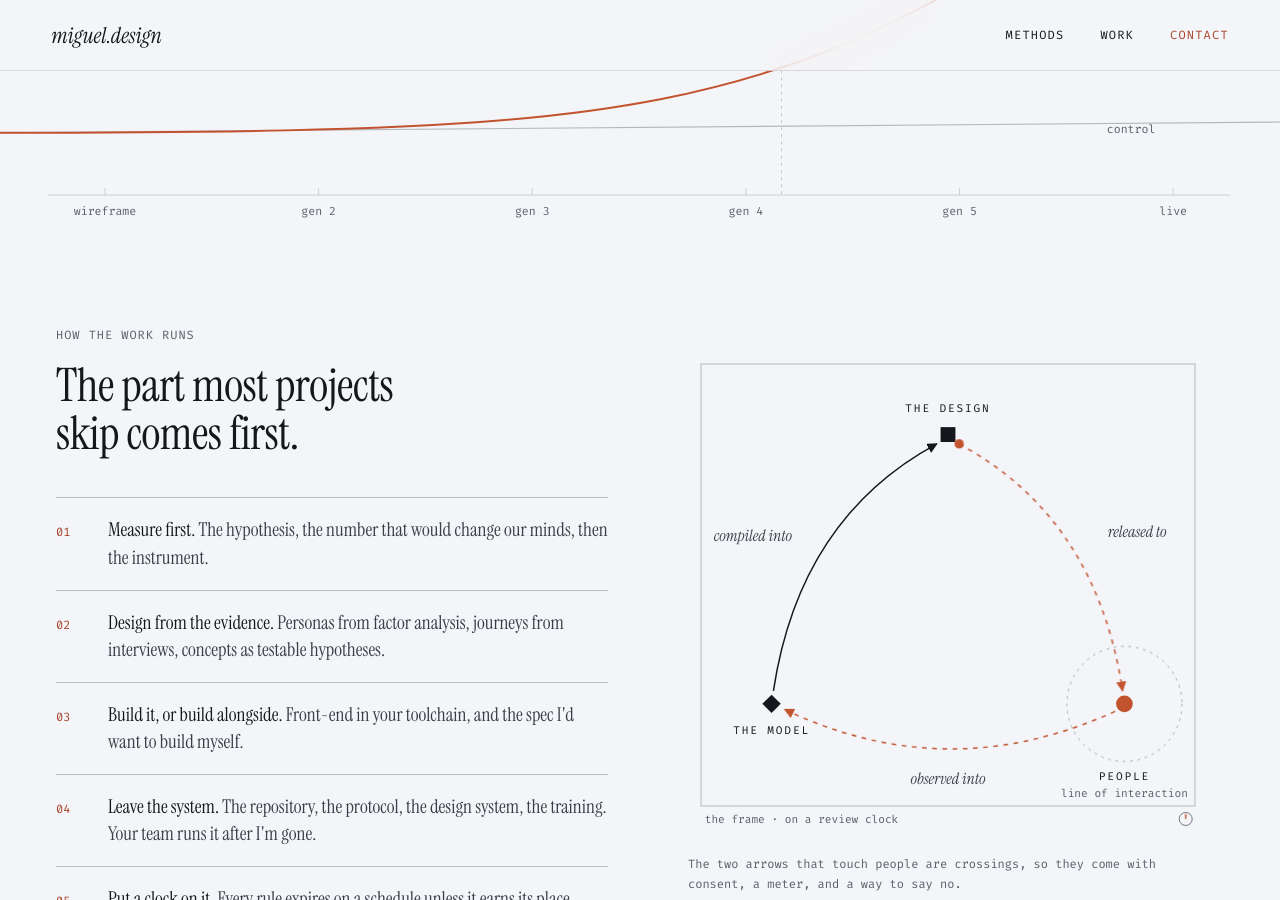
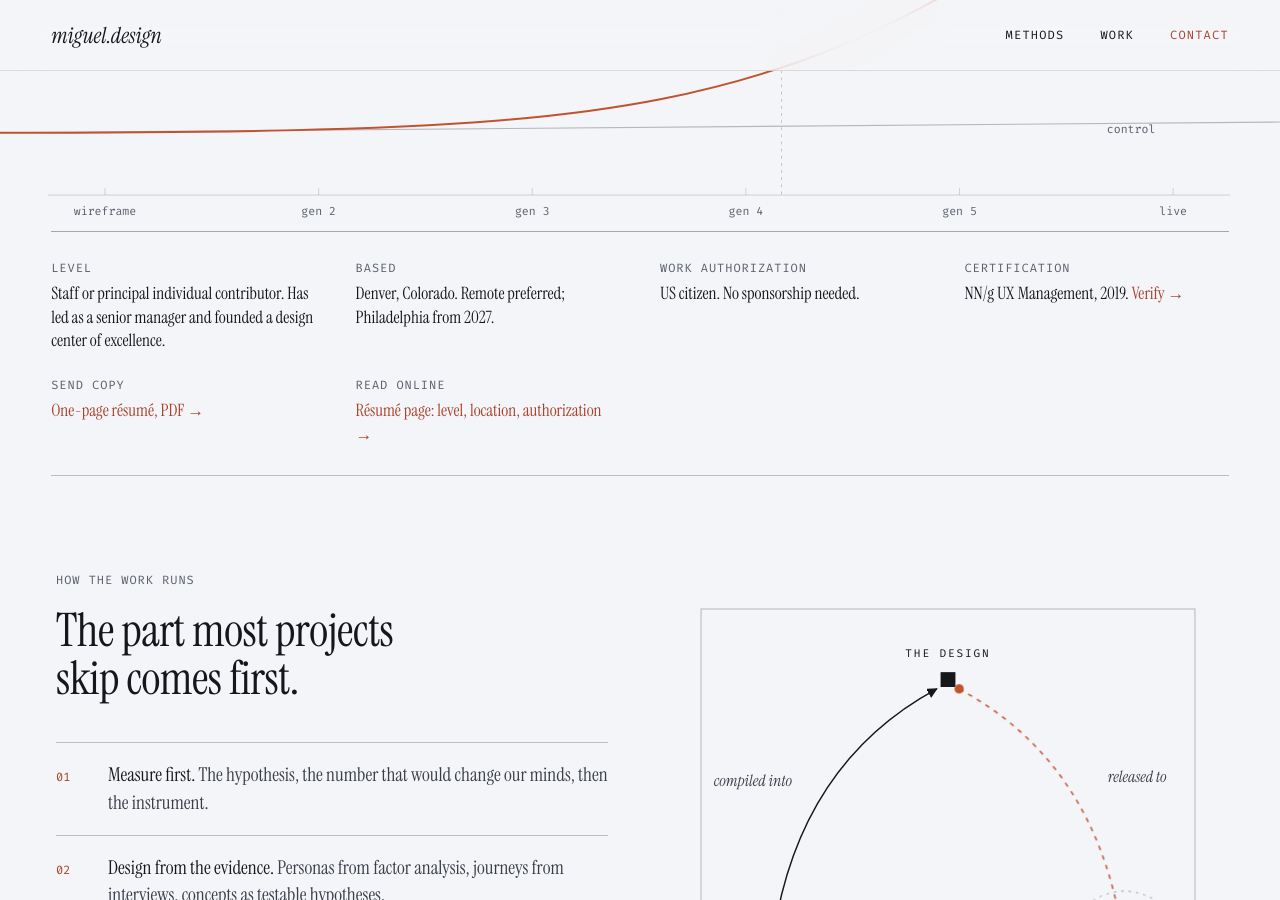
Before and after one commit to miguel-perez/miguel-perez.github.io, a Jekyll site: the page built from index.html, in a window 1280 px wide and 900 px high, scrolled down 680 px. Built offline with Jekyll 4.4.1, drawn with Linux system fonts in a browser that asks for light colours; some of the changed text lies outside the part shown.

Commit message:
Serve the recruiter, the sponsor and the machine reader, and raise the studies' small labels
The harness's latest readings (2026-09-15) pointed at four changes.

Small text on the case studies: 19% of Arrow's and 24% of Inovalon's
characters sat under 12 px, at the 86th and 91st reference percentiles
on phone. The labels a reader must read (facts-row keys, outline labels,
methods line, act cut labels, blueprint lanes, rules and phase sub-labels,
heat-map labels and key, the task grid, the scroll hint) go to 12 px; the
legacy-form and app replicas and figure captions keep 11 px. The shares
are now 7% and 12%. The homepage's provenance captions under the
outcomes and quotes go to 13 px.

Three readers from the brief had no page. An at-a-glance block between
the hero and Methods carries level, location, work authorization,
certification and the send copy for recruiters and screeners. /resume/
is the one-page résumé and the canonical plain-text summary; the PDF is
that page printed by headless Chrome (README, "Résumé PDF"). Person
structured data (JSON-LD) is emitted on both pages. The Key outcomes
heading gets a stable anchor. Compensation, phone, pronouns and
availability are deliberately absent, pending Miguel's decisions.

The two "Case study →" links say what the study holds: the crawl's
scent reads only anchor text, and a repeated label is weak link purpose.

Harness on the built site: 0 findings; axe 0 on every page; every
control at or above the 9.6 mm floor on both profiles.

Co-Authored-By: Claude Fable 5.1 <noreply@anthropic.com>

```diff
--- a/_includes/head.html
+++ b/_includes/head.html
@@ -13,6 +13,7 @@
 <meta name="robots" content="noindex,nofollow">
 {%- endif %}
 <link rel="canonical" href="{{ page.url | absolute_url }}">
+{%- include person.html %}
 <link rel="icon" href="/assets/favicon.svg" type="image/svg+xml">
 <meta property="og:type" content="{% if page.url == '/' %}website{% else %}article{% endif %}">
 <meta property="og:url" content="{{ page.url | absolute_url }}">
--- /dev/null
+++ b/_includes/person.html
@@ -0,0 +1,23 @@
+{%- if page.person %}
+<script type="application/ld+json">
+{
+ "@context": "https://schema.org",
+ "@type": "Person",
+ "@id": "https://miguel.design/#person",
+ "name": "Miguel Ángel Pérez-Holdsworth",
+ "alternateName": "Miguel Pérez-Holdsworth",
+ "givenName": "Miguel",
+ "familyName": "Pérez-Holdsworth",
+ "jobTitle": "Product designer and design researcher",
+ "description": "Product designer, design researcher and front-end developer, building software since 2008. Sets up the A/B test, the usability study or the evaluation harness first, then ships the design and the system that runs it. Staff or principal individual contributor; has led as a senior manager and founded a design center of excellence.",
+ "url": "https://miguel.design/",
+ "email": "mailto:mail@miguel.design",
+ "sameAs": ["https://linkedin.com/in/miguelux", "https://github.com/miguel-perez"],
+ "address": {"@type": "PostalAddress", "addressLocality": "Denver", "addressRegion": "CO", "addressCountry": "US"},
+ "nationality": {"@type": "Country", "name": "United States"},
+ "knowsAbout": ["Design research", "Product design", "Front-end development", "A/B testing", "Usability studies", "Evaluation harnesses", "Design systems", "Design operations"],
+ "hasCredential": {"@type": "EducationalOccupationalCredential", "name": "NN/g UX Certification, UX Management specialty", "credentialCategory": "certification", "identifier": "UXC #1029705", "recognizedBy": {"@type": "Organization", "name": "Nielsen Norman Group"}, "url": "https://www.nngroup.com/ux-certification/verify/"},
+ "subjectOf": {"@type": "WebPage", "@id": "https://miguel.design/resume/", "name": "One-page résumé"}
+}
+</script>
+{%- endif %}
--- a/index.html
+++ b/index.html
@@ -24,6 +25,17 @@ description: "I set up the A/B test, the usability study, or the evaluation harn
   <text x="1300" y="330" text-anchor="end" font-family="Fira Code,monospace" font-size="13" fill="#5b606b">control</text>
  </svg>
  <div class="hero-cap">Love With Food, 2015. A/B tested. Method in UX Collective, 2019.</div>
+</section>
+
+<section id="facts" aria-label="At a glance" style="scroll-margin-top:72px;max-width:1440px;margin:0 auto;padding:0 clamp(20px,4vw,56px)">
+ <dl style="margin:0;border-top:1px solid rgba(21,23,28,.35);border-bottom:1px solid rgba(21,23,28,.25);padding:28px 0;display:grid;grid-template-columns:repeat(auto-fit,minmax(min(220px,100%),1fr));gap:24px 40px;align-items:start">
+  <div><dt style="font:12px 'Fira Code',monospace;letter-spacing:.08em;text-transform:uppercase;color:#5b606b">Level</dt><dd style="margin:6px 0 0;font-size:17px;line-height:1.4;color:#15171c">Staff or principal individual contributor. Has led as a senior manager and founded a design center of excellence.</dd></div>
+  <div><dt style="font:12px 'Fira Code',monospace;letter-spacing:.08em;text-transform:uppercase;color:#5b606b">Based</dt><dd style="margin:6px 0 0;font-size:17px;line-height:1.4;color:#15171c">Denver, Colorado. Remote preferred; Philadelphia from 2027.</dd></div>
+  <div><dt style="font:12px 'Fira Code',monospace;letter-spacing:.08em;text-transform:uppercase;color:#5b606b">Work authorization</dt><dd style="margin:6px 0 0;font-size:17px;line-height:1.4;color:#15171c">US citizen. No sponsorship needed.</dd></div>
+  <div><dt style="font:12px 'Fira Code',monospace;letter-spacing:.08em;text-transform:uppercase;color:#5b606b">Certification</dt><dd style="margin:6px 0 0;font-size:17px;line-height:1.4;color:#15171c">NN/g UX Management, 2019. <a href="https://www.nngroup.com/ux-certification/verify/" style="color:#a8422a;display:inline-block;padding:20px 8px;margin:-20px -8px">Verify →</a></dd></div>
+  <div><dt style="font:12px 'Fira Code',monospace;letter-spacing:.08em;text-transform:uppercase;color:#5b606b">Send copy</dt><dd style="margin:6px 0 0;font-size:17px;line-height:1.4;color:#15171c"><a href="/assets/miguel-perez-holdsworth-resume.pdf" style="color:#a8422a;display:inline-block;padding:20px 8px;margin:-20px -8px">One-page résumé, PDF →</a></dd></div>
+  <div><dt style="font:12px 'Fira Code',monospace;letter-spacing:.08em;text-transform:uppercase;color:#5b606b">Read online</dt><dd style="margin:6px 0 0;font-size:17px;line-height:1.4;color:#15171c"><a href="/resume/" style="color:#a8422a;display:inline-block;padding:20px 8px;margin:-20px -8px">Résumé page: level, location, authorization →</a></dd></div>
+ </dl>
 </section>
 
 
@@ -66,12 +78,12 @@ description: "I set up the A/B test, the usability study, or the evaluation harn
 
 <section id="work" style="scroll-margin-top:72px;max-width:1440px;margin:0 auto;padding:96px clamp(20px,4vw,56px)">
  <div style="font:12px 'Fira Code',monospace;letter-spacing:.08em;text-transform:uppercase;color:#5b606b">Work · 2008 to now</div>
- <h2 style="margin:18px 0 0;font-size:clamp(34px,3.6vw,52px);line-height:1.05;font-weight:400;letter-spacing:-.01em">Key outcomes.</h2>
+ <h2 id="outcomes" style="scroll-margin-top:72px;margin:18px 0 0;font-size:clamp(34px,3.6vw,52px);line-height:1.05;font-weight:400;letter-spacing:-.01em">Key outcomes.</h2>
  <div style="display:grid;grid-template-columns:repeat(auto-fit,minmax(min(240px,100%),1fr));gap:40px;margin-top:48px">
-  <div style="border-top:1px solid rgba(21,23,28,.35);padding-top:18px;display:flex;flex-direction:column;gap:8px"><span style="font-size:56px;line-height:1;letter-spacing:-.02em;color:#c2532f">8 of 8</span><span style="font-size:20px;line-height:1.3">top-task completion, up from fewer than 1 in 3</span><span style="font:12px/1.6 'Fira Code',monospace;color:#5b606b">Love With Food account redesign · 2016 · unmoderated study, coded</span></div>
-  <div style="border-top:1px solid rgba(21,23,28,.35);padding-top:18px;display:flex;flex-direction:column;gap:8px"><span style="font-size:56px;line-height:1;letter-spacing:-.02em;color:#c2532f">4,300+</span><span style="font-size:20px;line-height:1.3">GitHub stars, 2,600+ live sites a decade on</span><span style="font:12px/1.6 'Fira Code',monospace;color:#5b606b">smoothState.js · 2014 · verified via API and BuiltWith, 2026</span></div>
-  <div style="border-top:1px solid rgba(21,23,28,.35);padding-top:18px;display:flex;flex-direction:column;gap:8px"><span style="font-size:56px;line-height:1;letter-spacing:-.02em;color:#c2532f">−26%</span><span style="font-size:20px;line-height:1.3">design spend, capacity doubled</span><span style="font:12px/1.6 'Fira Code',monospace;color:#5b606b">Inovalon · 2018 · founded the Design CoE</span></div>
-  <div style="border-top:1px solid rgba(21,23,28,.35);padding-top:18px;display:flex;flex-direction:column;gap:8px"><span style="font-size:56px;line-height:1;letter-spacing:-.02em;color:#c2532f">48→72%</span><span style="font-size:20px;line-height:1.3">expert agreement, with a NO-GO on the record</span><span style="font:12px/1.6 'Fira Code',monospace;color:#5b606b">Sonder · 2020 to now · 13 fidelity cycles</span></div>
+  <div style="border-top:1px solid rgba(21,23,28,.35);padding-top:18px;display:flex;flex-direction:column;gap:8px"><span style="font-size:56px;line-height:1;letter-spacing:-.02em;color:#c2532f">8 of 8</span><span style="font-size:20px;line-height:1.3">top-task completion, up from fewer than 1 in 3</span><span style="font:13px/1.6 'Fira Code',monospace;color:#5b606b">Love With Food account redesign · 2016 · unmoderated study, coded</span></div>
+  <div style="border-top:1px solid rgba(21,23,28,.35);padding-top:18px;display:flex;flex-direction:column;gap:8px"><span style="font-size:56px;line-height:1;letter-spacing:-.02em;color:#c2532f">4,300+</span><span style="font-size:20px;line-height:1.3">GitHub stars, 2,600+ live sites a decade on</span><span style="font:13px/1.6 'Fira Code',monospace;color:#5b606b">smoothState.js · 2014 · verified via API and BuiltWith, 2026</span></div>
+  <div style="border-top:1px solid rgba(21,23,28,.35);padding-top:18px;display:flex;flex-direction:column;gap:8px"><span style="font-size:56px;line-height:1;letter-spacing:-.02em;color:#c2532f">−26%</span><span style="font-size:20px;line-height:1.3">design spend, capacity doubled</span><span style="font:13px/1.6 'Fira Code',monospace;color:#5b606b">Inovalon · 2018 · founded the Design CoE</span></div>
+  <div style="border-top:1px solid rgba(21,23,28,.35);padding-top:18px;display:flex;flex-direction:column;gap:8px"><span style="font-size:56px;line-height:1;letter-spacing:-.02em;color:#c2532f">48→72%</span><span style="font-size:20px;line-height:1.3">expert agreement, with a NO-GO on the record</span><span style="font:13px/1.6 'Fira Code',monospace;color:#5b606b">Sonder · 2020 to now · 13 fidelity cycles</span></div>
  </div>
  <div style="display:flex;flex-wrap:wrap;align-items:center;justify-content:space-between;gap:16px;margin-top:72px">
   <div class="chips">
@@ -145,13 +157,13 @@ description: "I set up the A/B test, the usability study, or the evaluation harn
    <div class="work-row" data-tags="research leadership client">
     <span class="work-years">2019 – 2020</span>
     <span class="work-name">Arrow Electronics, via ClientSolv</span>
-    <div class="work-line"><span>39 interviews, 1,600+ observations, 50+ insights, eight profitability levers in 90 days.</span><div class="work-links"><a href="/work/arrow-electronics/">Case study →</a></div></div>
+    <div class="work-line"><span>39 interviews, 1,600+ observations, 50+ insights, eight profitability levers in 90 days; the process and repository stayed with the team.</span><div class="work-links"><a href="/work/arrow-electronics/">Case study: ninety days, and what stayed →</a></div></div>
     <span class="work-tags">Research · Leadership · Client</span>
    </div>
    <div class="work-row" data-tags="leadership design research employer">
     <span class="work-years">2017 – 2019</span>
     <span class="work-name">Inovalon / Avalere Health</span>
-    <div class="work-line"><span>Founded the Design Center of Excellence; $687k vendor contract replaced, spend −26%, capacity ×2.</span><div class="work-links"><a href="/work/inovalon-design-coe/">Case study →</a></div></div>
+    <div class="work-line"><span>Founded the Design Center of Excellence; $687k vendor contract replaced, spend −26%, capacity ×2.</span><div class="work-links"><a href="/work/inovalon-design-coe/">Case study: how design spend fell 26% →</a></div></div>
     <span class="work-tags">Leadership · Design · Research · Employer</span>
    </div>
    <div class="work-row" data-tags="research design employer">
@@ -196,12 +208,12 @@ description: "I set up the A/B test, the usability study, or the evaluation harn
 <section style="max-width:1440px;margin:0 auto;padding:96px clamp(20px,4vw,56px)">
  <div style="font:12px 'Fira Code',monospace;letter-spacing:.08em;text-transform:uppercase;color:#5b606b">On the record</div>
  <div style="display:grid;grid-template-columns:repeat(auto-fit,minmax(min(380px,100%),1fr));gap:40px;margin-top:32px">
-  <blockquote style="margin:0;border-top:1px solid rgba(21,23,28,.35);padding-top:20px"><p style="margin:0;font-size:26px;line-height:1.25;font-style:italic">“We trusted him to interview our customers on our behalf to get a true unbiased voice-of-the-customer.”</p><footer style="margin-top:16px;font:12px/1.6 'Fira Code',monospace;color:#5b606b">Director, Business Development · Arrow Electronics · 2020</footer></blockquote>
-  <blockquote style="margin:0;border-top:1px solid rgba(21,23,28,.35);padding-top:20px"><p style="margin:0;font-size:26px;line-height:1.25;font-style:italic">“The quality of work was extremely high, especially given the short timeline.”</p><footer style="margin-top:16px;font:12px/1.6 'Fira Code',monospace;color:#5b606b">Founder · Tenasol · 2024</footer></blockquote>
-  <blockquote style="margin:0;border-top:1px solid rgba(21,23,28,.35);padding-top:20px"><p style="margin:0;font-size:26px;line-height:1.25;font-style:italic">“A transformative force multiplier.”</p><footer style="margin-top:16px;font:12px/1.6 'Fira Code',monospace;color:#5b606b">Hiring manager · Avalere Health / Inovalon · 2019</footer></blockquote>
-  <blockquote style="margin:0;border-top:1px solid rgba(21,23,28,.35);padding-top:20px"><p style="margin:0;font-size:26px;line-height:1.25;font-style:italic">“Easily one of the most brilliant product designers I've worked with.”</p><footer style="margin-top:16px;font:12px/1.6 'Fira Code',monospace;color:#5b606b">Director of Product Management · CID Entertainment · 2016</footer></blockquote>
-  <blockquote style="margin:0;border-top:1px solid rgba(21,23,28,.35);padding-top:20px"><p style="margin:0;font-size:26px;line-height:1.25;font-style:italic">“…his dedication to growing the skills and careers of the developers he led.”</p><footer style="margin-top:16px;font:12px/1.6 'Fira Code',monospace;color:#5b606b">Direct report · WebLinc Commerce · 2014</footer></blockquote>
-  <blockquote style="margin:0;border-top:1px solid rgba(21,23,28,.35);padding-top:20px"><p style="margin:0;font-size:26px;line-height:1.25;font-style:italic">“I'd hire him in a second, and you should strongly consider doing the same.”</p><footer style="margin-top:16px;font:12px/1.6 'Fira Code',monospace;color:#5b606b">Colleague · WebLinc Commerce · 2014</footer></blockquote>
+  <blockquote style="margin:0;border-top:1px solid rgba(21,23,28,.35);padding-top:20px"><p style="margin:0;font-size:26px;line-height:1.25;font-style:italic">“We trusted him to interview our customers on our behalf to get a true unbiased voice-of-the-customer.”</p><footer style="margin-top:16px;font:13px/1.6 'Fira Code',monospace;color:#5b606b">Director, Business Development · Arrow Electronics · 2020</footer></blockquote>
+  <blockquote style="margin:0;border-top:1px solid rgba(21,23,28,.35);padding-top:20px"><p style="margin:0;font-size:26px;line-height:1.25;font-style:italic">“The quality of work was extremely high, especially given the short timeline.”</p><footer style="margin-top:16px;font:13px/1.6 'Fira Code',monospace;color:#5b606b">Founder · Tenasol · 2024</footer></blockquote>
+  <blockquote style="margin:0;border-top:1px solid rgba(21,23,28,.35);padding-top:20px"><p style="margin:0;font-size:26px;line-height:1.25;font-style:italic">“A transformative force multiplier.”</p><footer style="margin-top:16px;font:13px/1.6 'Fira Code',monospace;color:#5b606b">Hiring manager · Avalere Health / Inovalon · 2019</footer></blockquote>
+  <blockquote style="margin:0;border-top:1px solid rgba(21,23,28,.35);padding-top:20px"><p style="margin:0;font-size:26px;line-height:1.25;font-style:italic">“Easily one of the most brilliant product designers I've worked with.”</p><footer style="margin-top:16px;font:13px/1.6 'Fira Code',monospace;color:#5b606b">Director of Product Management · CID Entertainment · 2016</footer></blockquote>
+  <blockquote style="margin:0;border-top:1px solid rgba(21,23,28,.35);padding-top:20px"><p style="margin:0;font-size:26px;line-height:1.25;font-style:italic">“…his dedication to growing the skills and careers of the developers he led.”</p><footer style="margin-top:16px;font:13px/1.6 'Fira Code',monospace;color:#5b606b">Direct report · WebLinc Commerce · 2014</footer></blockquote>
+  <blockquote style="margin:0;border-top:1px solid rgba(21,23,28,.35);padding-top:20px"><p style="margin:0;font-size:26px;line-height:1.25;font-style:italic">“I'd hire him in a second, and you should strongly consider doing the same.”</p><footer style="margin-top:16px;font:13px/1.6 'Fira Code',monospace;color:#5b606b">Colleague · WebLinc Commerce · 2014</footer></blockquote>
  </div>
  <ul style="margin:48px 0 0;padding:0;list-style:none;display:flex;flex-wrap:wrap;gap:10px 40px;font:13px/1.8 'Fira Code',monospace;color:#3a3e48">
   <li><a href="https://linkedin.com/in/miguelux" style="display:inline-block;padding:18px 0;margin:-18px 0">LinkedIn · 15 recommendations, including the quotes above</a></li>
```
Also changed, not shown: other parts of index.html (+1 -0 lines), resume/index.html (added, +123 -0 lines), work/arrow-electronics/index.html (+7 -7 lines), work/inovalon-design-coe/index.html (+12 -12 lines), README.md, 1 other file.
